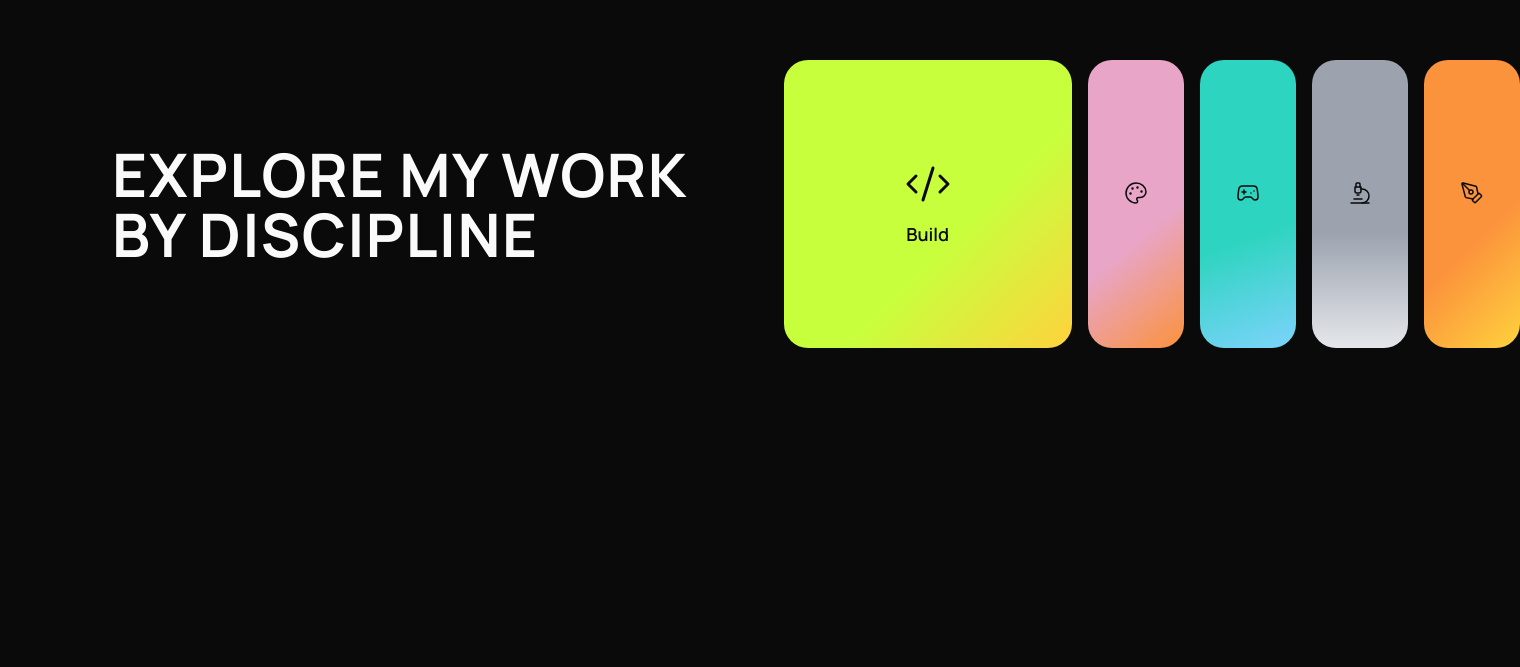
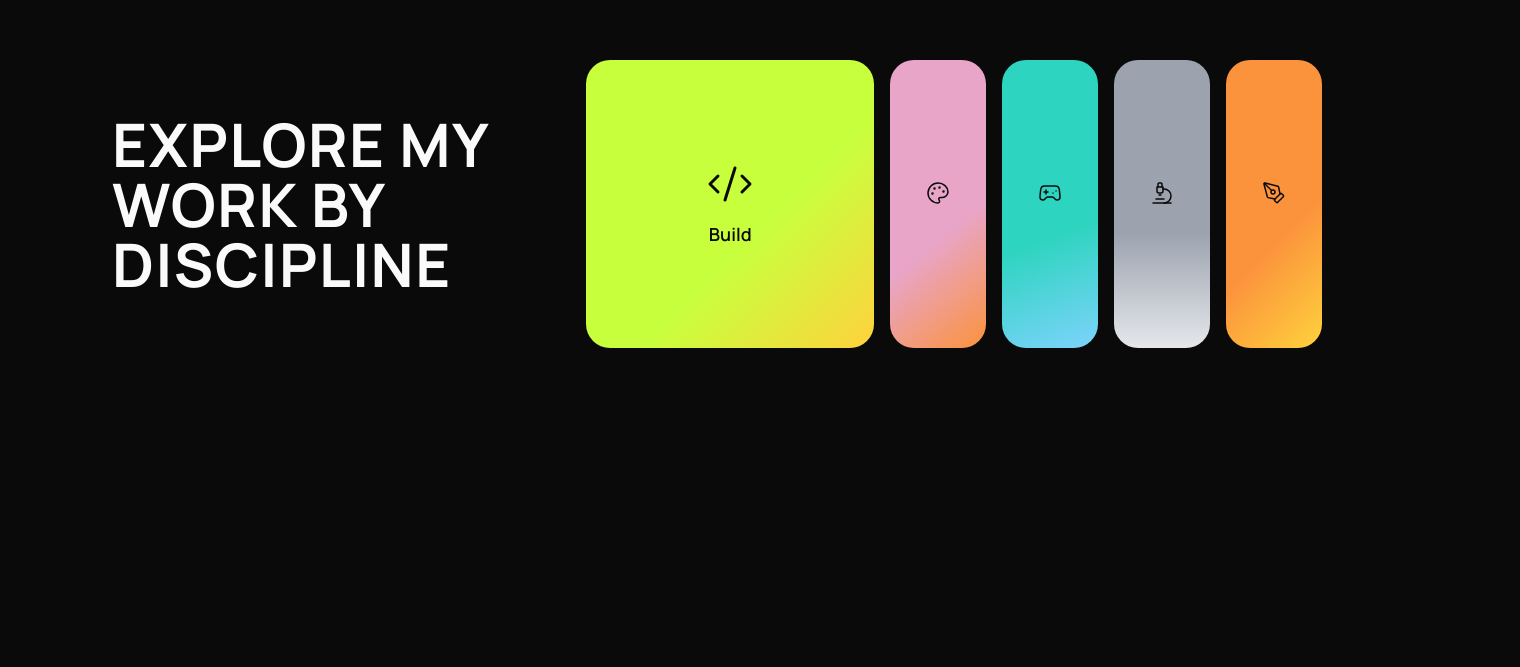
Before and after one commit to rileyb3/portfolio, a Next.js app: page / in a window 1280 px wide. Shown: the part 1137-1804 px from the top of the page, 1520 px wide, since content can reach past the window. Built offline with nearby package versions, Linux system fonts and the light colour scheme.

Commit message:
Disciplines: shift content left with asymmetric padding, wrap heading to 3 lines

```diff
--- a/src/components/Disciplines.tsx
+++ b/src/components/Disciplines.tsx
@@ -78,7 +78,7 @@ export default function Disciplines() {
       // it. bg-ink matches Hero above it — the whole landing page is back
       // to the original dark theme (inverse-color flip), consistent with
       // every other route.
-      className="relative z-20 -mt-[40vh] min-h-[85vh] scroll-mt-6 rounded-t-[3rem] bg-ink px-6 pb-16 pt-10 text-center sm:px-12 sm:pt-14 lg:px-20 xl:px-28"
+      className="relative z-20 -mt-[40vh] min-h-[85vh] scroll-mt-6 rounded-t-[3rem] bg-ink px-6 pb-16 pt-10 text-center sm:pl-12 sm:pr-24 sm:pt-14 lg:pl-20 lg:pr-40 xl:pl-28 xl:pr-56"
     >
       <div className="mx-auto w-full">
         {/* Heading + tile row share one flex row on larger screens — label
@@ -88,7 +88,7 @@ export default function Disciplines() {
             centered below) below sm, since there's no room for that on an
             iOS-width screen. */}
         <div className="flex flex-col items-center gap-6 sm:flex-row sm:items-center sm:justify-between sm:gap-10">
-          <h2 className="max-w-[16ch] text-4xl font-bold uppercase leading-tight tracking-wide text-paper sm:shrink-0 sm:text-left sm:text-5xl lg:text-6xl">
+          <h2 className="max-w-[11ch] text-4xl font-bold uppercase leading-tight tracking-wide text-paper sm:shrink-0 sm:text-left sm:text-5xl lg:text-6xl">
             Explore my work by discipline
           </h2>
           {/* One row, fixed height. The active tile is as wide as it is
```
